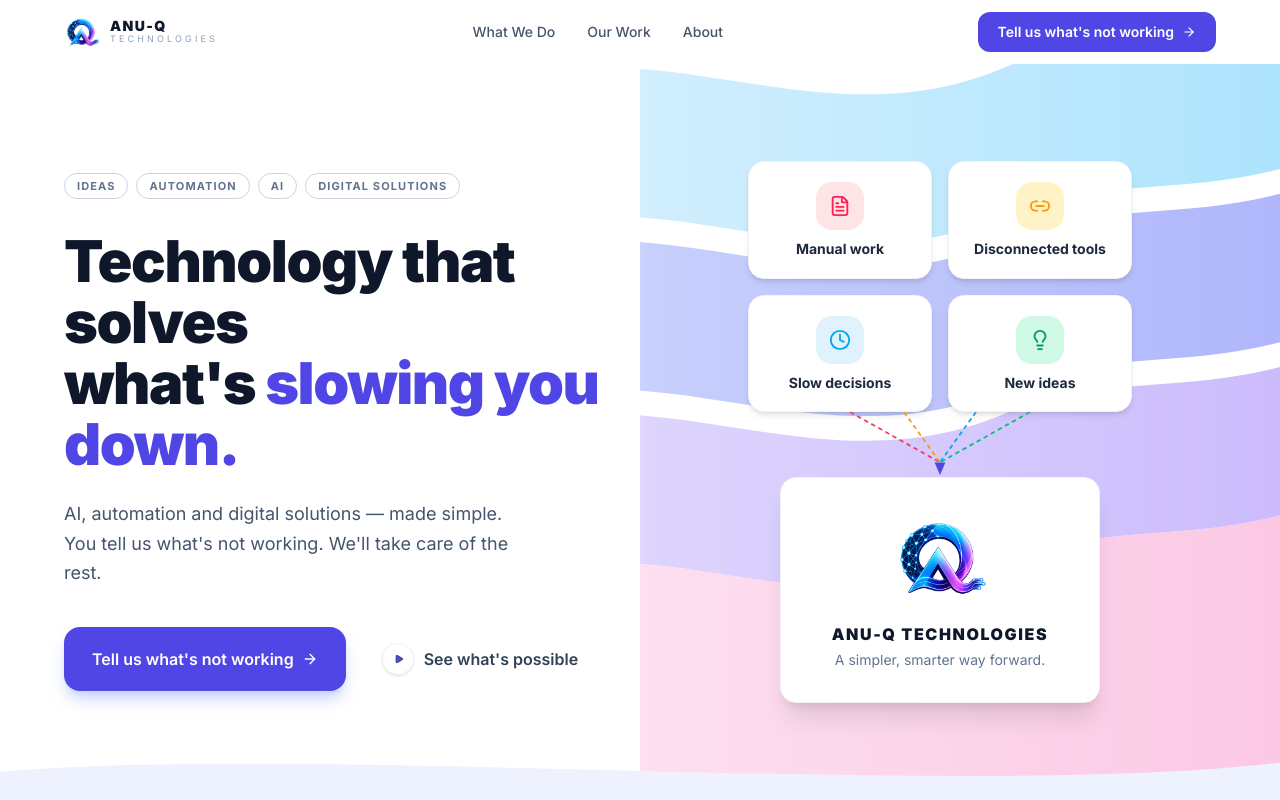
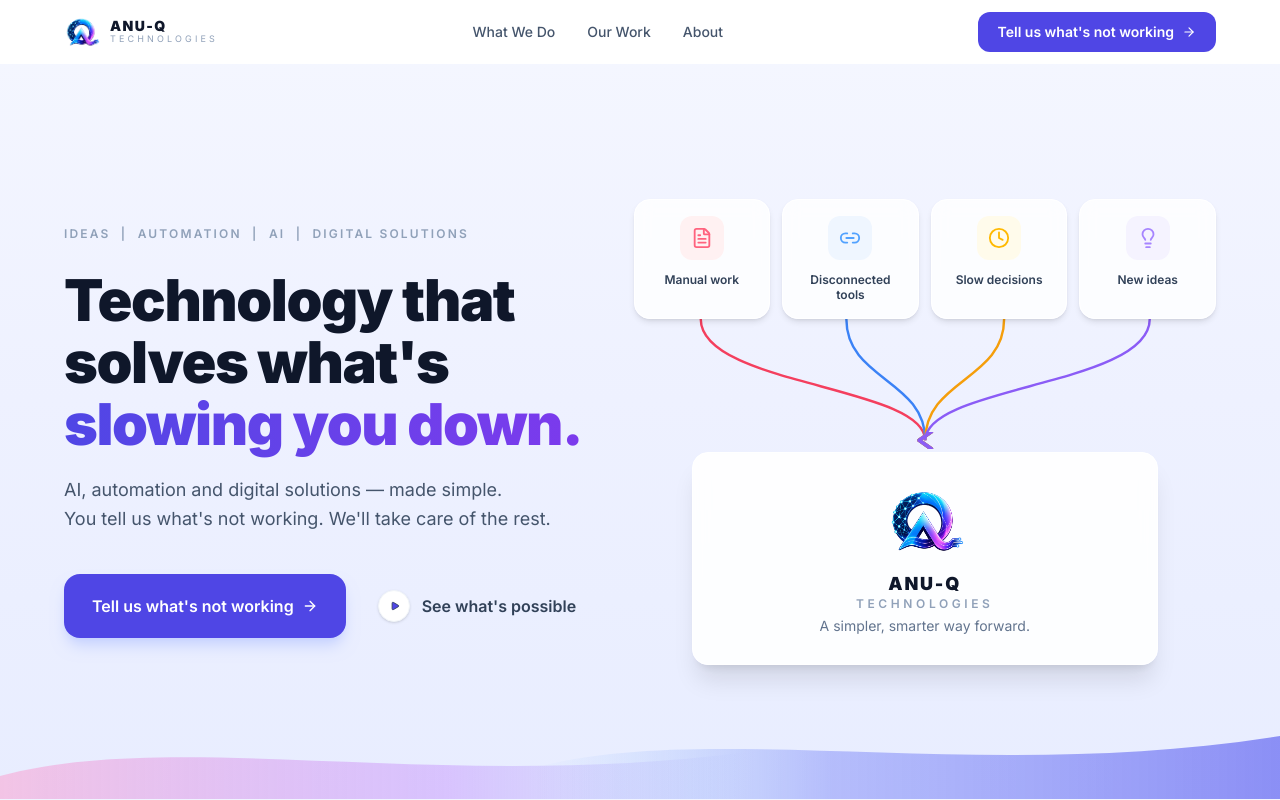
Before and after one commit to reynuv/anuqtech-website, a Next.js app: page / in a window 1280 px wide. Shown: the top 800 px of the page. Built offline with nearby package versions, Linux system fonts and the light colour scheme.

Commit message:
fix: hero matches mockup — horizontal cards, curved SVG connector lines, lavender bg, bottom wave
Co-Authored-By: Claude Sonnet 4.6 <noreply@anthropic.com>

```diff
--- a/components/Hero.tsx
+++ b/components/Hero.tsx
@@ -4,100 +4,38 @@ import { ArrowRight, Play, FileText, Link2, Clock, Lightbulb } from "lucide-reac
 import Image from "next/image";
 
 const problems = [
-  { icon: FileText,  label: "Manual work",        iconBg: "bg-rose-100 text-rose-500",       line: "#F43F5E" },
-  { icon: Link2,     label: "Disconnected tools",  iconBg: "bg-amber-100 text-amber-500",     line: "#F59E0B" },
-  { icon: Clock,     label: "Slow decisions",      iconBg: "bg-sky-100 text-sky-500",         line: "#0EA5E9" },
-  { icon: Lightbulb, label: "New ideas",           iconBg: "bg-emerald-100 text-emerald-600", line: "#10B981" },
-];
-
-const serviceTags = [
-  { label: "Ideas",             href: "/ideas" },
-  { label: "Automation",        href: "/automation" },
-  { label: "AI",                href: "/ai" },
-  { label: "Digital Solutions", href: "/digital-solutions" },
+  { icon: FileText,  label: "Manual work",       iconColor: "text-rose-400",    iconBg: "bg-rose-50",    lineColor: "#F43F5E" },
+  { icon: Link2,     label: "Disconnected tools", iconColor: "text-blue-400",    iconBg: "bg-blue-50",    lineColor: "#3B82F6" },
+  { icon: Clock,     label: "Slow decisions",     iconColor: "text-amber-400",   iconBg: "bg-amber-50",   lineColor: "#F59E0B" },
+  { icon: Lightbulb, label: "New ideas",          iconColor: "text-violet-400",  iconBg: "bg-violet-50",  lineColor: "#8B5CF6" },
 ];
 
 export default function Hero() {
   return (
-    <section className="relative min-h-screen flex items-center bg-white overflow-hidden pt-16">
+    <section className="relative min-h-screen flex flex-col justify-center bg-gradient-to-b from-[#F5F7FF] via-[#EEF1FF] to-[#E8EDFF] overflow-hidden pt-16">
 
-      {/* ── Pastel wave background — right half only ── */}
-      <div className="absolute inset-y-0 right-0 w-[58%] pointer-events-none overflow-hidden">
-        <svg
-          viewBox="0 0 600 800"
-          preserveAspectRatio="xMinYMid slice"
-          className="absolute inset-0 w-full h-full"
-          xmlns="http://www.w3.org/2000/svg"
-        >
-          <defs>
-            <linearGradient id="sky" x1="0" y1="0" x2="1" y2="0">
-              <stop offset="0%" stopColor="#BAE6FD" stopOpacity="0.55" />
-              <stop offset="100%" stopColor="#7DD3FC" stopOpacity="0.65" />
-            </linearGradient>
-            <linearGradient id="ind" x1="0" y1="0" x2="1" y2="0">
-              <stop offset="0%" stopColor="#A5B4FC" stopOpacity="0.55" />
-              <stop offset="100%" stopColor="#818CF8" stopOpacity="0.65" />
-            </linearGradient>
-            <linearGradient id="vio" x1="0" y1="0" x2="1" y2="0">
-              <stop offset="0%" stopColor="#C4B5FD" stopOpacity="0.5" />
-              <stop offset="100%" stopColor="#A78BFA" stopOpacity="0.6" />
-            </linearGradient>
-            <linearGradient id="pnk" x1="0" y1="0" x2="1" y2="0">
-              <stop offset="0%" stopColor="#FBCFE8" stopOpacity="0.55" />
-              <stop offset="100%" stopColor="#F9A8D4" stopOpacity="0.65" />
-            </linearGradient>
-          </defs>
+      {/* Main content */}
+      <div className="relative max-w-7xl mx-auto px-6 sm:px-10 lg:px-16 py-16 w-full">
+        <div className="grid lg:grid-cols-[1fr_1.1fr] gap-10 items-center">
 
-          {/* Sky-blue band — top */}
-          <path d="M-60,160 C80,80 220,200 380,130 C470,95 540,120 640,80 L640,200 C540,240 470,215 380,250 C220,320 80,200 -60,280 Z"
-            fill="url(#sky)" />
+          {/* ── Left: copy ── */}
+          <div>
+            <p className="text-xs font-semibold tracking-[0.18em] text-slate-400 uppercase mb-7">
+              Ideas&nbsp;&nbsp;|&nbsp;&nbsp;Automation&nbsp;&nbsp;|&nbsp;&nbsp;AI&nbsp;&nbsp;|&nbsp;&nbsp;Digital Solutions
+            </p>
 
-          {/* Indigo band */}
-          <path d="M-60,300 C80,220 220,340 380,270 C470,235 540,260 640,220 L640,340 C540,380 470,355 380,390 C220,460 80,340 -60,420 Z"
-            fill="url(#ind)" />
+            <h1 className="text-[clamp(2.4rem,4.5vw,4rem)] font-black leading-[1.07] tracking-tight text-[#0F172A] mb-5">
+              Technology that solves what's<br />
+              <span className="bg-gradient-to-r from-[#4F46E5] to-[#7C3AED] bg-clip-text text-transparent">
+                slowing you down.
+              </span>
+            </h1>
 
-          {/* Violet band */}
-          <path d="M-60,440 C80,360 220,480 380,410 C470,375 540,400 640,360 L640,480 C540,520 470,495 380,530 C220,600 80,480 -60,560 Z"
-            fill="url(#vio)" />
-
-          {/* Pink band — bottom (fills to edge) */}
-          <path d="M-60,560 C80,480 220,600 380,530 C470,495 540,520 640,480 L640,800 L-60,800 Z"
-            fill="url(#pnk)" />
-        </svg>
-
-        {/* Left-edge white fade so waves don't bleed into text */}
-        <div className="absolute inset-y-0 left-0 w-28 bg-gradient-to-r from-white to-transparent" />
-      </div>
-
-      {/* Very light base tint behind text column */}
-      <div className="absolute inset-y-0 left-0 w-[50%] bg-white pointer-events-none" />
-
-      <div className="relative max-w-7xl mx-auto px-6 sm:px-10 lg:px-16 py-20 w-full">
-        <div className="grid lg:grid-cols-2 gap-12 items-center">
-
-          {/* Left — copy */}
-          <div>
-            <div className="flex flex-wrap gap-2 mb-8">
-              {serviceTags.map(({ label, href }) => (
-                <a
-                  key={label}
-                  href={href}
-                  className="text-[11px] font-bold tracking-widest text-slate-500 hover:text-[#4F46E5] hover:border-[#4F46E5] border border-slate-300 rounded-full px-3 py-1 uppercase transition-colors"
-                >
-                  {label}
-                </a>
-              ))}
-            </div>
-
-            <h1 className="text-[clamp(2.4rem,4.5vw,4rem)] font-black leading-[1.06] tracking-tight text-[#0F172A] mb-6">
-              Technology that solves<br />
-              what's{" "}
-              <span className="text-[#4F46E5]">slowing you down.</span>
-            </h1>
-            <p className="text-lg text-slate-600 leading-relaxed max-w-md mb-10">
-              AI, automation and digital solutions — made simple.
+            <p className="text-lg text-slate-600 leading-relaxed mb-10">
+              AI, automation and digital solutions — made simple.<br />
               You tell us what's not working. We'll take care of the rest.
             </p>
+
             <div className="flex flex-wrap gap-4">
               <a
                 href="#contact"
@@ -106,10 +44,7 @@ export default function Hero() {
                 Tell us what's not working
                 <ArrowRight size={16} className="group-hover:translate-x-0.5 transition-transform" />
               </a>
-              <a
-                href="#what-we-do"
-                className="inline-flex items-center gap-2.5 px-5 py-4 text-slate-700 font-semibold hover:text-[#4F46E5] transition-colors"
-              >
+              <a href="#what-we-do" className="inline-flex items-center gap-3 px-4 py-4 text-slate-700 font-semibold hover:text-[#4F46E5] transition-colors">
                 <span className="w-8 h-8 rounded-full bg-white shadow border border-slate-100 flex items-center justify-center">
                   <Play size={10} fill="#4F46E5" className="ml-0.5" />
                 </span>
@@ -118,55 +53,79 @@ export default function Hero() {
             </div>
           </div>
 
-          {/* Right — illustration */}
-          <div className="hidden lg:flex flex-col items-center">
-            {/* Problem cards */}
-            <div className="grid grid-cols-2 gap-4 w-full max-w-sm">
-              {problems.map(({ icon: Icon, label, iconBg }) => (
+          {/* ── Right: diagram ── */}
+          <div className="hidden lg:flex flex-col items-center gap-0">
+
+            {/* 4 problem cards — horizontal row */}
+            <div className="grid grid-cols-4 gap-3 w-full">
+              {problems.map(({ icon: Icon, label, iconColor, iconBg }) => (
                 <div
                   key={label}
-                  className="bg-white rounded-2xl border border-slate-100 shadow-md px-4 py-5 flex flex-col items-center gap-2.5 text-center"
+                  className="bg-white/80 backdrop-blur-sm rounded-2xl border border-white shadow-md p-4 flex flex-col items-center gap-3 text-center"
                 >
-                  <span className={`w-12 h-12 rounded-2xl flex items-center justify-center ${iconBg}`}>
-                    <Icon size={22} />
+                  <span className={`w-11 h-11 rounded-xl ${iconBg} flex items-center justify-center`}>
+                    <Icon size={22} className={iconColor} />
                   </span>
-                  <span className="text-sm font-bold text-slate-800 leading-tight">{label}</span>
+                  <span className="text-xs font-semibold text-slate-700 leading-tight">{label}</span>
                 </div>
               ))}
             </div>
 
-            {/* Converging arrows */}
-            <svg viewBox="0 0 320 72" className="w-72" fill="none">
-              <line x1="60"  y1="0" x2="160" y2="56" stroke="#F43F5E" strokeWidth="2" strokeDasharray="5 4" />
-              <line x1="120" y1="0" x2="160" y2="56" stroke="#F59E0B" strokeWidth="2" strokeDasharray="5 4" />
-              <line x1="200" y1="0" x2="160" y2="56" stroke="#0EA5E9" strokeWidth="2" strokeDasharray="5 4" />
-              <line x1="260" y1="0" x2="160" y2="56" stroke="#10B981" strokeWidth="2" strokeDasharray="5 4" />
-              <polygon points="154,56 166,56 160,70" fill="#4F46E5" />
+            {/* Curved SVG connecting lines */}
+            <svg viewBox="0 0 480 110" className="w-full" fill="none" xmlns="http://www.w3.org/2000/svg">
+              <defs>
+                {problems.map(({ lineColor }, i) => (
+                  <marker key={i} id={`arr${i}`} markerWidth="7" markerHeight="7" refX="3.5" refY="3.5" orient="auto">
+                    <path d="M0,1 L3.5,6 L7,1" stroke={lineColor} strokeWidth="1.5" fill="none" strokeLinecap="round" strokeLinejoin="round" />
+                  </marker>
+                ))}
+              </defs>
+              {/* Curved paths: each card center x = 55, 175, 305, 425 → converge to 240, 100 */}
+              <path d="M55,0 C55,55 240,55 240,100"   stroke={problems[0].lineColor} strokeWidth="2" markerEnd="url(#arr0)" />
+              <path d="M175,0 C175,50 240,50 240,100"  stroke={problems[1].lineColor} strokeWidth="2" markerEnd="url(#arr1)" />
+              <path d="M305,0 C305,50 240,50 240,100"  stroke={problems[2].lineColor} strokeWidth="2" markerEnd="url(#arr2)" />
+              <path d="M425,0 C425,55 240,55 240,100"  stroke={problems[3].lineColor} strokeWidth="2" markerEnd="url(#arr3)" />
             </svg>
 
             {/* ANU-Q solution card */}
-            <div className="bg-white rounded-2xl border border-slate-100 shadow-xl px-10 py-8 flex flex-col items-center gap-4 w-full max-w-xs">
+            <div className="bg-white/90 backdrop-blur-sm rounded-2xl border border-white shadow-xl px-10 py-7 flex flex-col items-center gap-3 w-4/5">
               <Image
                 src="/logo-icon.webp"
                 alt="ANU-Q Technologies"
-                width={96}
-                height={96}
-                className="w-24 h-24 object-contain"
+                width={80}
+                height={80}
+                className="w-20 h-20 object-contain"
               />
               <div className="text-center">
-                <p className="font-black text-base tracking-widest text-[#0F172A] uppercase">ANU-Q Technologies</p>
-                <p className="text-slate-500 text-sm mt-1">A simpler, smarter way forward.</p>
+                <p className="font-black text-lg tracking-widest text-[#0F172A] uppercase leading-tight">ANU-Q</p>
+                <p className="text-xs font-semibold tracking-[0.3em] text-slate-400 uppercase mb-1">Technologies</p>
+                <p className="text-slate-500 text-sm">A simpler, smarter way forward.</p>
               </div>
             </div>
+
           </div>
-
         </div>
       </div>
 
-      {/* Bottom wave transition */}
+      {/* ── Bottom wave decoration ── */}
       <div className="absolute bottom-0 left-0 right-0 pointer-events-none">
-        <svg viewBox="0 0 1440 60" preserveAspectRatio="none" className="w-full h-14 fill-[#EEF2FF]">
-          <path d="M0,30 C360,0 1080,60 1440,20 L1440,60 L0,60 Z" />
+        <svg viewBox="0 0 1440 120" preserveAspectRatio="none" className="w-full h-24" xmlns="http://www.w3.org/2000/svg">
+          <defs>
+            <linearGradient id="waveBlue" x1="0" y1="0" x2="1" y2="0">
+              <stop offset="0%" stopColor="#93C5FD" stopOpacity="0" />
+              <stop offset="40%" stopColor="#818CF8" stopOpacity="0.5" />
+              <stop offset="100%" stopColor="#6366F1" stopOpacity="0.7" />
+            </linearGradient>
+            <linearGradient id="wavePink" x1="0" y1="0" x2="1" y2="0">
+              <stop offset="0%" stopColor="#F9A8D4" stopOpacity="0.6" />
+              <stop offset="60%" stopColor="#C084FC" stopOpacity="0.4" />
+              <stop offset="100%" stopColor="#818CF8" stopOpacity="0" />
+            </linearGradient>
+          </defs>
+          {/* Blue/indigo wave — right side */}
+          <path d="M600,80 C800,20 1100,100 1440,40 L1440,120 L600,120 Z" fill="url(#waveBlue)" />
+          {/* Pink/violet wave — left side */}
+          <path d="M0,90 C200,30 500,110 840,60 L840,120 L0,120 Z" fill="url(#wavePink)" />
         </svg>
       </div>
     </section>
```
